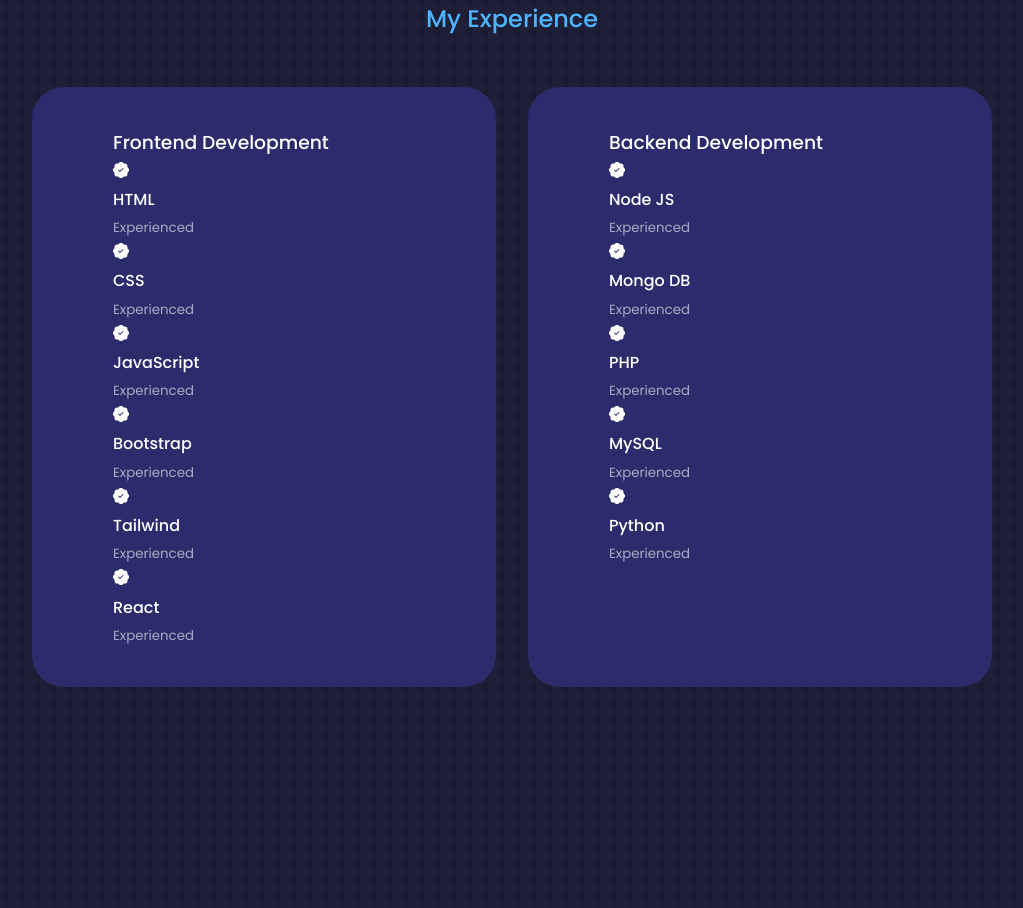
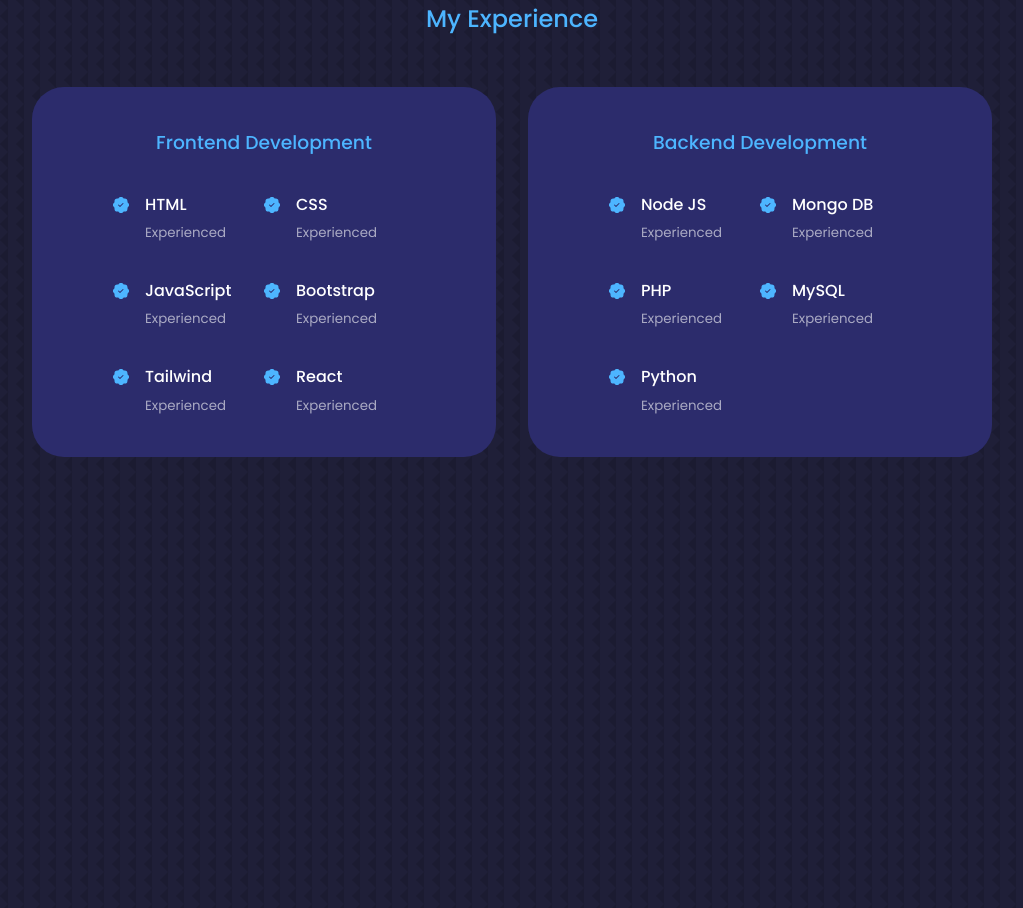
Before and after one commit to EngrAminullah/my-portfolio, a React (Create React App) app: page / in a window 1280 px wide. Shown: the part 1880-2788 px from the top of the page, without its empty margins (128-1151 px from the left). Built offline with nearby package versions, Linux system fonts and the light colour scheme.

Commit message:
experience css

```diff
--- a/src/components/experience/Experience.jsx
+++ b/src/components/experience/Experience.jsx
@@ -13,34 +13,46 @@
           <h3>Frontend Development</h3>
           <div className="experience__content">
             <article className="experience__details">
-              <BsPatchCheckFill />
+              <BsPatchCheckFill className="experience__details-icon" />
+              <div>
                 <h4>HTML</h4>
                 <small className="text-light">Experienced</small>
+              </div>
             </article>
             <article className="experience__details">
-              <BsPatchCheckFill />
+              <BsPatchCheckFill className="experience__details-icon" />
+              <div>
                 <h4>CSS</h4>
                 <small className="text-light">Experienced</small>
+              </div>
             </article>
             <article className="experience__details">
-              <BsPatchCheckFill />
+              <BsPatchCheckFill className="experience__details-icon" />
+              <div>
                 <h4>JavaScript</h4>
                 <small className="text-light">Experienced</small>
+              </div>
             </article>
             <article className="experience__details">
-              <BsPatchCheckFill />
+              <BsPatchCheckFill className="experience__details-icon" />
+              <div>
                 <h4>Bootstrap</h4>
                 <small className="text-light">Experienced</small>
+              </div>
             </article>
             <article className="experience__details">
-              <BsPatchCheckFill />
+              <BsPatchCheckFill className="experience__details-icon" />
+              <div>
                 <h4>Tailwind</h4>
                 <small className="text-light">Experienced</small>
+              </div>
             </article>
             <article className="experience__details">
-              <BsPatchCheckFill />
+              <BsPatchCheckFill className="experience__details-icon" />
+              <div>
                 <h4>React</h4>
                 <small className="text-light">Experienced</small>
+              </div>
             </article>
           </div>
         </div>
@@ -48,29 +60,39 @@
           <h3>Backend Development</h3>
           <div className="experience__content">
             <article className="experience__details">
-              <BsPatchCheckFill />
+              <BsPatchCheckFill className="experience__details-icon" />
+              <div>
                 <h4>Node JS</h4>
                 <small className="text-light">Experienced</small>
+              </div>
             </article>
             <article className="experience__details">
-              <BsPatchCheckFill />
+              <BsPatchCheckFill className="experience__details-icon" />
+              <div>
                 <h4>Mongo DB</h4>
                 <small className="text-light">Experienced</small>
+              </div>
             </article>
             <article className="experience__details">
-              <BsPatchCheckFill />
+              <BsPatchCheckFill className="experience__details-icon" />
+              <div>
                 <h4>PHP</h4>
                 <small className="text-light">Experienced</small>
+              </div>
             </article>
             <article className="experience__details">
-              <BsPatchCheckFill />
+              <BsPatchCheckFill className="experience__details-icon" />
+              <div>
                 <h4>MySQL</h4>
                 <small className="text-light">Experienced</small>
+              </div>
             </article>
             <article className="experience__details">
-              <BsPatchCheckFill />
+              <BsPatchCheckFill className="experience__details-icon" />
+              <div>
                 <h4>Python</h4>
                 <small className="text-light">Experienced</small>
+              </div>
             </article>
           </div>
         </div>
--- a/src/components/experience/experience.css
+++ b/src/components/experience/experience.css
@@ -15,3 +15,23 @@
     border-color: var(--color-primary-variant);
     cursor: default;
 }
+.experience__container > div h3 {
+    text-align: center;
+    margin-bottom: 2rem;
+    color: var(--color-primary);
+}
+.experience__content{
+    display: grid;
+    grid-template-columns: 1fr 1fr;
+    row-gap: 2rem;
+}
+.experience__details{
+    display: flex;
+    gap: 1rem;
+
+}
+
+.experience__details-icon{
+    margin-top: 6px;
+    color: var(--color-primary);
+}
```
Lines whose indentation alone changed are shown as unchanged.
